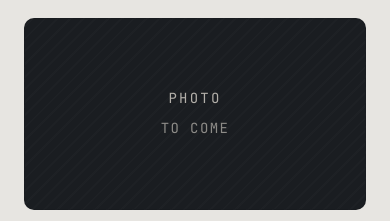
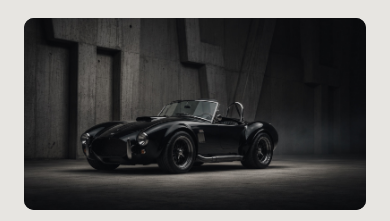
Before and after one commit to Sigovs/Midwest-cobras, a website: page build.html in a window 390 px wide. Shown: the part 352-573 px from the top of the page. Drawn offline with nearby package versions, Linux system fonts and the light colour scheme; a web font is replaced by a local one.

Commit message:
build: build_hero in the base slot, the card on the wall beside the car
Alex's build_hero.png shipped as build-hero.jpg (1832x859, 235 KB; the
1.8 MB PNG stays out of git). It replaces the placeholder plate at its own
ratio. The card moves to the right: the car stands left in this photograph,
so the card takes the empty wall rather than the bonnet. Under 48rem of
picture it still drops beneath, where the photo crops to 16:9. Ledger updated.

Co-Authored-By: Claude Opus 5 <noreply@anthropic.com>

```diff
--- a/assets/css/build.css
+++ b/assets/css/build.css
@@ -63,12 +63,18 @@
    card on it saying where the price starts. Alex, 2026-09-14: "one more image,
    as on Hinderer — a placeholder on ours", then, pointing at Hinderer's card
    on their photograph: "this was on Hinderer". So the card sits on the
-   picture, at the left and level with its middle, as theirs does. Dark,
-   because the car lives in the dark; oxblood only as a filled mark there.
-   Where the picture is too narrow to hold a card beside its subject, the card
-   drops under it. */
+   picture, level with its middle, as theirs does — but on the right: theirs
+   is at the left because their chassis stands right, and in build_hero the
+   car stands left with empty wall beside it, so the card takes the wall
+   rather than the bonnet. Dark, because the car lives in the dark; oxblood
+   only as a filled mark there. Where the picture is too narrow to hold a
+   card beside its subject, the card drops under it. */
 .cfg-base { position: relative; display: grid; margin: 0; inline-size: 100%; container-type: inline-size; }
-.cfg-base__frame { aspect-ratio: 16 / 6; border-radius: var(--radius-media); }
+.cfg-base__img {
+  display: block; inline-size: 100%; block-size: auto; aspect-ratio: 1832 / 859;
+  object-fit: cover; object-position: 45% 50%;
+  border-radius: var(--radius-media); background: var(--graphite-900);
+}
 .cfg-base__bar {
   display: grid; justify-items: start; gap: var(--sp-1);
   margin-block-start: var(--sp-3); padding: var(--sp-4) var(--sp-5);
@@ -91,7 +97,7 @@
 }
 @container (min-width: 48rem) {
   .cfg-base__bar {
-    position: absolute; inset-block-start: 50%; inset-inline-start: var(--sp-6);
+    position: absolute; inset-block-start: 50%; inset-inline-end: var(--sp-6);
     translate: 0 -50%; margin: 0; max-inline-size: 20rem;
   }
 }
@@ -329,7 +335,7 @@
 
 @media (max-width: 61.99rem) {
   .cfg { grid-template-columns: minmax(0, 1fr); }
-  .cfg-base__frame { aspect-ratio: 16 / 9; }
+  .cfg-base__img { aspect-ratio: 16 / 9; }
   .cfg-sum { position: static; max-block-size: none; overflow: visible; }
   .cfg-options { grid-template-columns: repeat(2, minmax(0, 1fr)); }
   .cfg-options--wide { grid-template-columns: minmax(0, 1fr); }
--- a/build.html
+++ b/build.html
@@ -101,9 +101,12 @@
           <h1 class="sect__title" id="build-title">Build your Cobra.</h1>
           <!-- The one picture above the list, in Hinderer's slot (their
                build-base): the car the build starts from, and where the price
-               starts. A plate until Midwest's own photograph of it is in. -->
+               starts. Alex's build_hero, 2026-09-14; the JPEG beside it is
+               what ships. -->
           <figure class="cfg-base">
-            <span class="frame cfg-base__frame"><span class="frame__slug">Photo</span><span class="frame__sub">to come</span></span>
+            <img class="cfg-base__img" src="assets/img/build/build-hero.jpg"
+                 alt="A black Cobra roadster in a concrete hall" width="1832" height="859"
+                 fetchpriority="high" decoding="async">
             <figcaption class="cfg-base__bar">
               <span class="cfg-base__step">Start here</span>
               <span class="cfg-base__name">Backdraft RT4</span>
```
Also changed, not shown: docs/content-ledger.md (+1 -1 lines), assets/img/build/build-hero.jpg (added).
